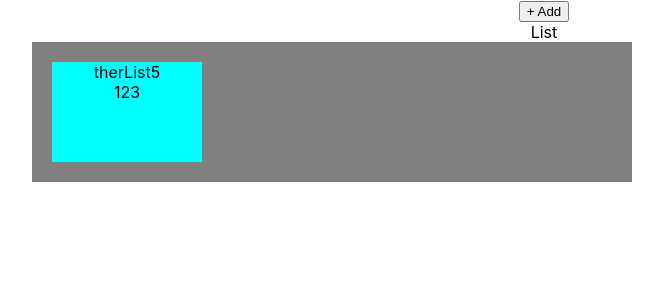
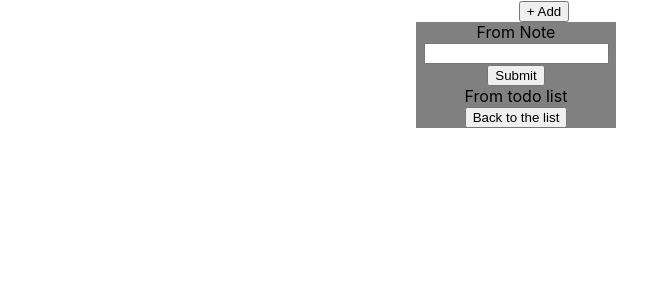
Before and after one commit to mikejuli/test_task_mailfit, a React (Create React App) app: page / in a window 1280 px wide. Both pictures are taken after a click on the button "+ Add". Shown: the top 300 px of the page, without its empty margins (96-759 px from the left). Built offline with nearby package versions, Linux system fonts and the light colour scheme.

Commit message:
added todo list

```diff
--- a/src/App.js
+++ b/src/App.js
@@ -15,10 +15,26 @@ function App() {
 
     const uuid = v4();
 
-    setData([...mockData, {id:uuid,name:'therList5',todoList:'123'}])
+    //delete
+    const todoUuid1 = v4();
+    const todoUuid2 = v4();
+    const todoUuid3 = v4();
+
+    setData([...mockData, {id:uuid,name:'todoGuy',todoList:
+    [
+      [todoUuid1,'buyMilk', false],
+      [todoUuid2,'buyCoffee', false],
+      [todoUuid3,'buyFruits', false],
+    ]
+  }
+  ])
     console.log(mockData);
 
-    localStorage.setItem('list', JSON.stringify([...mockData, {id:uuid,name:'anotherList5',todoList:'123'}]))
+    localStorage.setItem('list', JSON.stringify([...mockData, {id:uuid,name:'todoGuy',todoList: [
+      [todoUuid1,'buyMilk', false],
+      [todoUuid2,'buyCoffee', false],
+      [todoUuid3,'buyFruits', false],
+    ]}]))
 
 
   }
@@ -59,7 +75,10 @@ function App() {
 
   function openNode(note){
 
-    setNote((x)=>note);
+    if(note){
+      setNote((x)=>note);
+    }
+
     setPage('note');
 
   }
@@ -88,12 +107,12 @@ function App() {
 
     {console.log('was rendered')}
 
-    <button id ='add' onClick = {createNewNode}>+ Add</button>
+    <button id ='add' onClick = {openNode}>+ Add</button>
 
 
     {currentPage==='list'?
 
-  <List   mockData = {mockData}
+    <List mockData = {mockData}
           openNode = {openNode}
           deleteNode = {deleteNode}
     />   :
--- a/src/components/List.jsx
+++ b/src/components/List.jsx
@@ -16,7 +16,7 @@ const List = (props) => {
 
 </div>
 
-{props.mockData.map((x)=><div id = 'item' style = {{margin: '20px',backgroundColor:'aqua', width: '150px', height: '100px'}} ><div>{x.name}</div><div>{x.todoList}</div>
+{props.mockData.map((x,index)=><div id = 'item' key = {index} style = {{margin: '20px',backgroundColor:'aqua', width: '150px', height: '100px'}} ><div>{x.name}</div><div>{x.todoList.map(x=><div>{x[1]}</div>)}</div>
 
 <div id = 'showButtons'>
 <div id ='add' style = {{backgroundColor: 'red'}} onClick = {()=>{props.openNode(x)}}>Change</div>
--- a/src/components/Note.jsx
+++ b/src/components/Note.jsx
@@ -1,39 +1,42 @@
 import {useState, useEffect} from 'react'
+import TodoList from './TodoList'
 
 const Note = (props) => {
 
  const [noteData, setNoteData] = useState();
+ const [nameValue, setNameValue] = useState('')
 
   useEffect(()=>{ setNoteData((x)=>props.note)  },[])
 
+  useEffect(()=>{setNameValue(props.note.name)},[props.note.name])
+
+
 
   const onFormSubmit = (e) => {
+    //if noteData is undefined use createNode otherwise ->
+    console.log(e);
+    props.changeNode(
+      {id: props.note.id, name: `${e.target[0].value}`, todoList: props.note.todoList})
 
-    e.preventDefault();
-      console.log(e);
-    props.changeNode(
-      {id: props.note.id, name: `${e.target[0].value}`, todoList: '!!!!!!'})
-
+      e.preventDefault();
   }
 
 
   return (
-    <div>
+    <div style = {{position: 'relative', left: '40%', width: '200px', lenght: '200px', backgroundColor: 'grey'}}>
 
     From Note
-    <div>{props.note.name}</div><div>{props.note.todoList}</div>
+    <div>{nameValue}</div>
 
-<form onSubmit = {onFormSubmit}>
-<input type = 'text'/>
+<form onSubmit = {onFormSubmit} >
+<input type = 'text' value = {nameValue} onChange = { (e) => { console.log(e.target.value); setNameValue(e.target.value)  } } />
 
 <button type = 'submit'>Submit</button>
 </form>
 
+<TodoList todoList = {props.note.todoList}/>
 
-<button onClick = {()=>{props.changeNode(
-{id: props.note.id, name: 'anotherList5', todoList: '!!!!!!'})}}>changeNode</button>
-
-<button id = 'save' onClick = {()=>{ props.backToTheList() }}>Save</button>
+<button id = 'save' onClick = {()=>{ props.backToTheList() }}>Back to the list</button>
 
     </div>
 
--- /dev/null
+++ b/src/components/TodoList.jsx
@@ -0,0 +1,19 @@
+import {useState,useEffect} from 'react'
+
+
+const TodoList = (props) => {
+
+
+  return (
+
+    <div>
+      From todo list
+    <div>{props.todoList?props.todoList.map(x=><div>{x[1]}</div>):<div></div>}</div>
+    </div>
+  )
+
+
+}
+
+
+export default TodoList;
```
